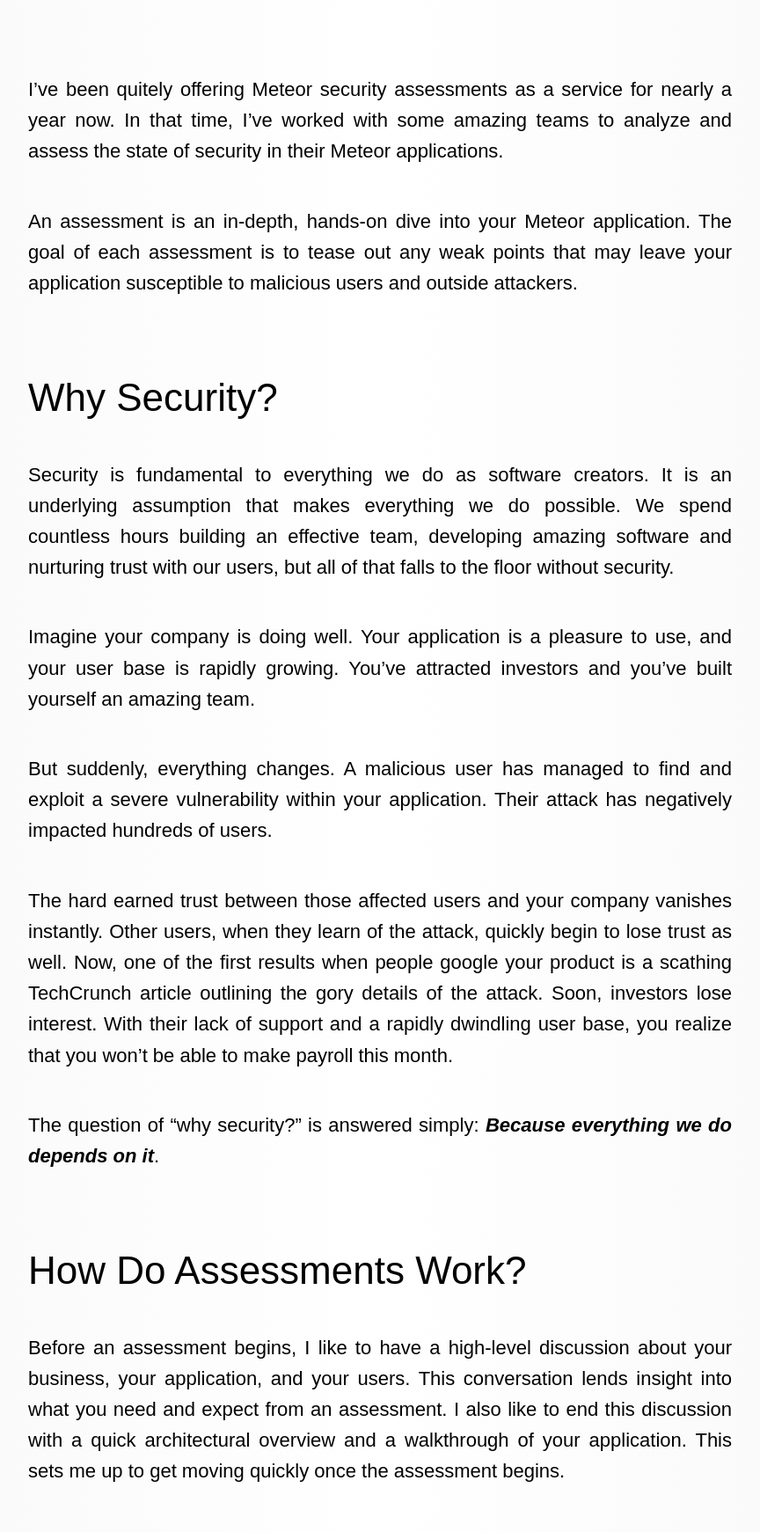
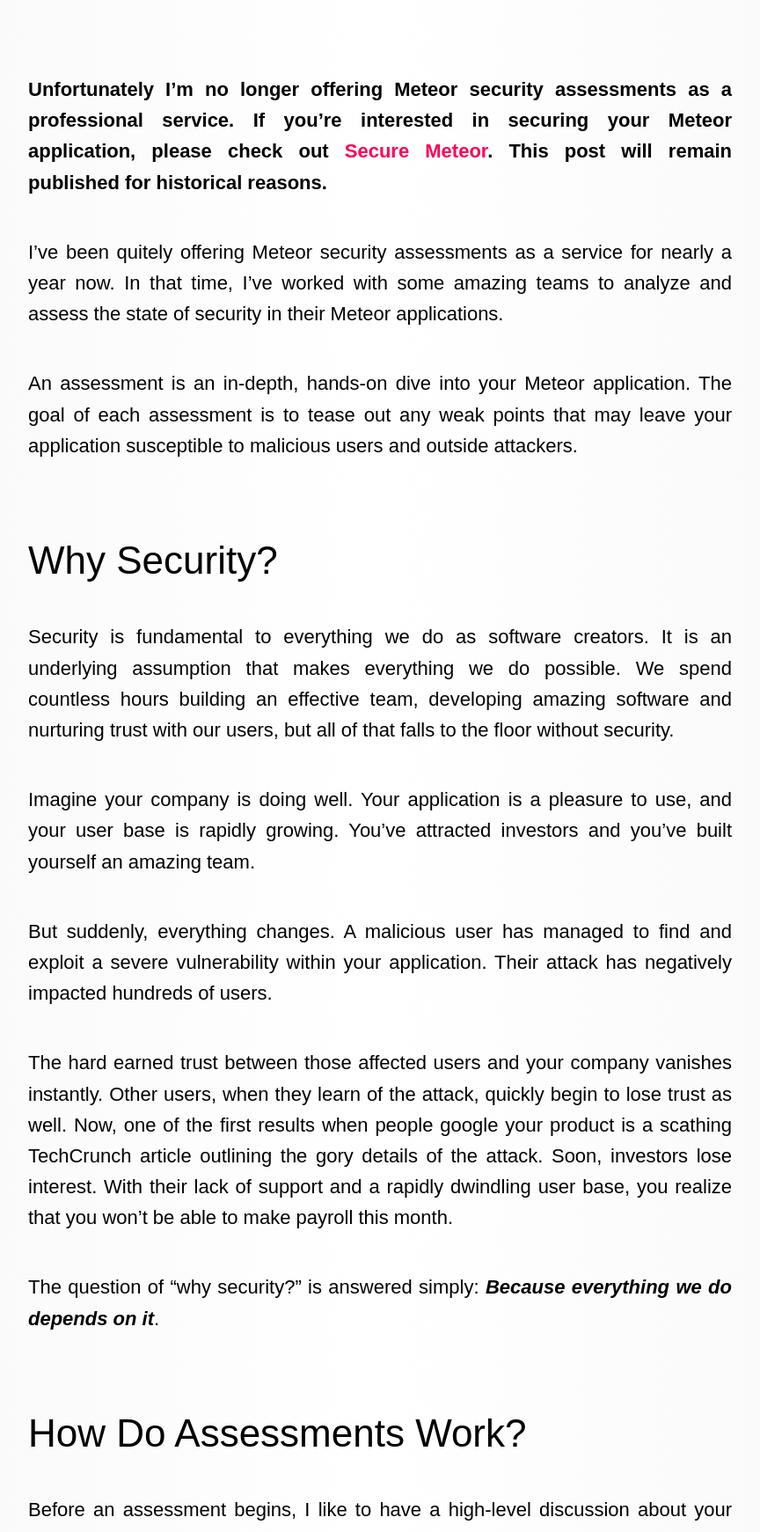
Before and after one commit to pcorey/pcorey.github.io, a Jekyll site: the page built from _posts/2016-05-30-anatomy-of-an-assessment.markdown, in a window 1280 px wide, cut to the strip 904-2645 px from the top of the page. Shown: the whole strip at 88% size, without its empty margins (208-1072 px from the left). Built offline with Jekyll 4.4.1, drawn with Linux system fonts in a browser that asks for light colours; nearby versions of some CDN libraries; some web fonts are replaced; comment, search, counter and statistics services are not loaded; some of the changed text lies outside the part shown.

Commit message:
Secure Meteor is Live

```diff
--- a/_config.yml
+++ b/_config.yml
@@ -15,7 +15,6 @@
 paginate: 3
 paginate_path: "/blog/:num/"
 
-published: false
 future: true
 
 # Build settings
--- a/_posts/2016-05-30-anatomy-of-an-assessment.markdown
+++ b/_posts/2016-05-30-anatomy-of-an-assessment.markdown
@@ -7,6 +7,8 @@
 date:   2016-05-30
 tags: ["Meteor", "Security", "Process"]
 ---
+
+__Unfortunately I’m no longer offering Meteor security assessments as a professional service. If you’re interested in securing your Meteor application, please check out [Secure Meteor](https://www.securemeteor.com/). This post will remain published for historical reasons.__
 
 I’ve been quitely offering Meteor security assessments as a service for nearly a year now. In that time, I’ve worked with some amazing teams to analyze and assess the state of security in their Meteor applications.
 
@@ -59,16 +61,6 @@
 
 If you value the security of your Meteor application, I’d love to hear from you. Enter your email address below and I’ll send you a short questionnaire about your application. From there, I’ll reach out and start a discussion.
 
-<div class="signup-form" style="margin: 3em 0">
-  <form action="http://formspree.io/hello@petecorey.com" method="POST">
-    <div class="email-wrapper">
-      <input type="text" placeholder="First Name" value="" name="FNAME" class="" id="mce-FNAME" tabindex="1"><!--
-      --><input type="email" name="_replyto" placeholder="Email Address"><!--
-      --><input type="submit" value="Begin"><!--
-      --><input type="hidden" name="type" value="assess">
-      <input type="hidden" name="_next" value="/begin/">
-    </div>
-  </form>
-</div>
+__Unfortunately I’m no longer offering Meteor security assessments as a professional service. If you’re interested in securing your Meteor application, please check out [Secure Meteor](https://www.securemeteor.com/). This post will remain published for historical reasons.__
 
 I’m looking forward to hearing from you!
--- a/_posts/2018-01-15-secure-meteor.markdown
+++ b/_posts/2018-01-15-secure-meteor.markdown
@@ -4,7 +4,7 @@
 description: "I'm announcing a new project: Secure Meteor! Learn to how to secure your Meteor application from a Meteor security professional. This easy to understand and actionable guide will teach you the ins and outs of Meteor security."
 author: "Pete Corey"
 date:   2018-01-15
-tags: ["Meteor", "Security", "Announcement"]
+tags: ["Meteor", "Security", "Announcement", "Secure Meteor"]
 related: []
 ---
 
--- a/_posts/2019-02-25-secure-meteor-releasing-next-week.markdown
+++ b/_posts/2019-02-25-secure-meteor-releasing-next-week.markdown
@@ -4,7 +4,7 @@
 description: "While I haven't been iterating publicly, I've been doing lots of work in the new year."
 author: "Pete Corey"
 date:   2019-02-25
-tags: ["Meteor", "Security"]
+tags: ["Meteor", "Security", "Secure Meteor"]
 related: []
 ---
 
--- a/css/main.css
+++ b/css/main.css
@@ -248,6 +248,7 @@
     }
     .margin {
         margin: 0 1em;
+        width: auto;
     }
     pre[class*="language-"] {
         margin: 0;
```
Also changed, not shown: _posts/2019-03-04-secure-meteor-is-live.markdown (added, +23 -0 lines), 1 other file.
